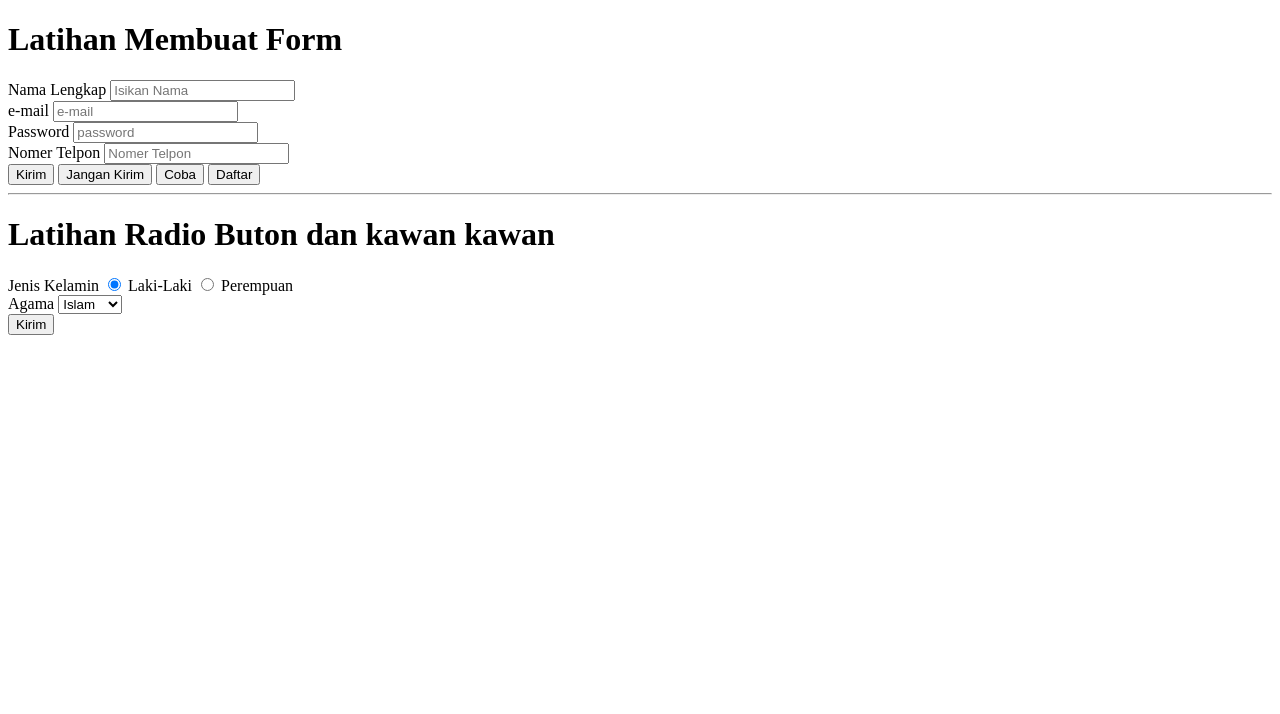
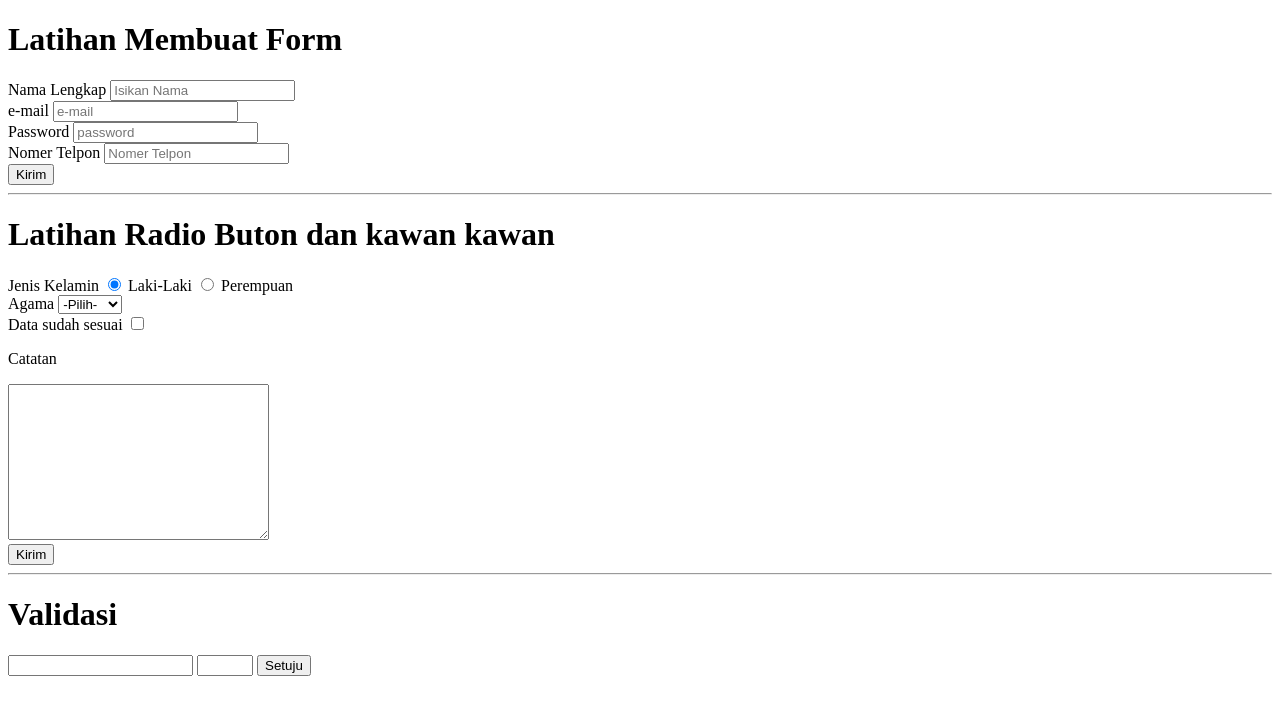
Before and after one commit to faruq29/Belajar-HTML, a plain HTML site: page form.html in a window 1280 px wide. Drawn offline with Linux system fonts and the light colour scheme.

Commit message:
sudah melakukan latihan form

```diff
--- a/form.html
+++ b/form.html
@@ -7,7 +7,7 @@
 </head>
 <body>
     <h1>Latihan Membuat Form</h1>
-    <form action="#" method="post">
+    <form action="/kirim" method="get">
         <div> <!--Untuk memindahkan form kebagian bawan menjadi sebuah baris bisa mengunakan
             tag div , span, p -->
             <label for="nama">Nama Lengkap</label>
@@ -28,10 +28,10 @@
             <input type="number" placeholder="Nomer Telpon" id="nomertelpon">
         </div>
         <div>
-            <button>Kirim</button>
-            <button type="button">Jangan Kirim</button>
-            <button type="submit">Coba</button>
-            <input type="button" value="Daftar">
+            <!-- <button>Kirim</button> -->
+            <!-- <button type="button">Jangan Kirim</button> -->
+            <button type="submit">Kirim</button>
+            <!-- <input type="button" value="Daftar"> -->
         </div>
     </form>
     <hr>
@@ -45,6 +45,7 @@
     <div>
         <label for="agama">Agama</label>
         <select name="Agama" id="Agama">
+            <option selected>-Pilih-</option>
             <option value="islam">Islam</option>
             <option value="kristen">Kristen</option>
             <option value="katolik">Katolik</option>
@@ -52,8 +53,28 @@
             <option value="hindu">Hindu</option>
         </select>
     </div>
+    <div>
+        <label for="term">Data sudah sesuai</label>
+        <input type="checkbox" name="term" id="term" value="ya">
+    </div>
+    <div>
+        <p><label for="Catatan">Catatan</label></p>
+        <textarea name="Catatan" id="Catatan" cols="30" rows="10"></textarea>
+    </div>
     <button type="submit">Kirim</button>
     </form>
-
+    <hr>
+    <h1>Validasi</h1>
+    <form action="valid">
+        <div>
+        <!-- <input type="text" required> contoh tanpa minimal atau maxmimal karakter  -->
+         <input type="text" name = "input" id="input" required minlength="3" maxlength="10">
+         <!-- minlength adalah perintah minimal karakter yang harus diisi sedangkan maxlength
+          adalah perintah maksimal karakter yang harus diisi -->
+          <input type="number" name="nomer" id="nomer" min="1" max="10">
+          <!-- <input type="number" name="nomer" id="nomer" min="1" max="10"> format seperti ini digunakan untuk nomer -->
+          <button type="submit">Setuju</button>
+        </div>
+    </form>
 </body>
 </html>
```
